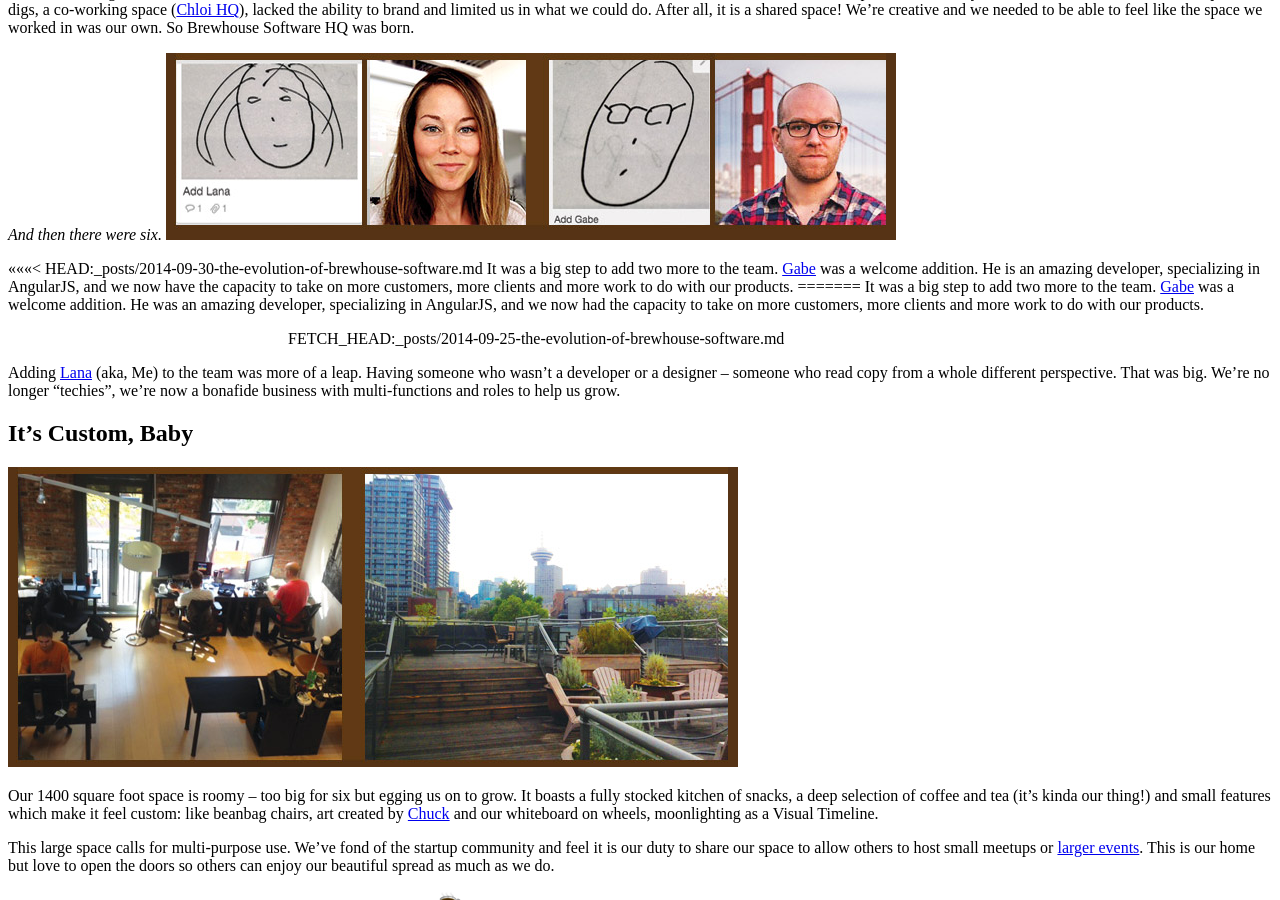
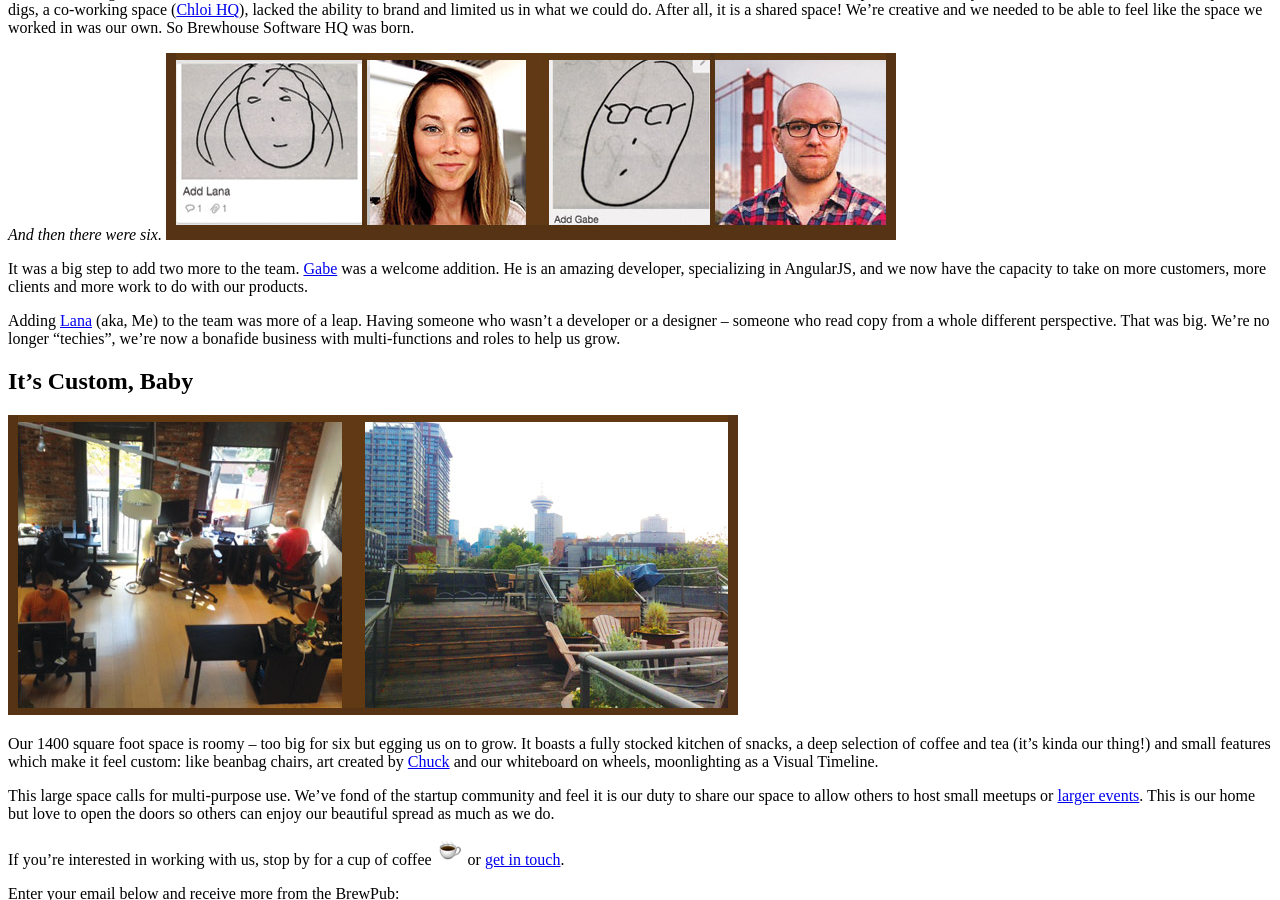
Before and after one commit to BrewhouseTeam/brewhouseteam.github.io, a Jekyll site: the page built from _posts/2014-09-30-the-evolution-of-brewhouse-software.md, in a window 1280 px wide and 900 px high, scrolled down 2338 px. Built offline with Jekyll 4.4.1, drawn with Linux system fonts in a browser that asks for light colours; comment, search, counter and statistics services are not loaded; a style sheet for code colours, icons or effects is not loaded.

Commit message:
Remove lelzy merge conflict

```diff
--- a/_posts/2014-09-30-the-evolution-of-brewhouse-software.md
+++ b/_posts/2014-09-30-the-evolution-of-brewhouse-software.md
@@ -53,11 +53,8 @@ The time was right. We added two more to the team of four and realized that it w
 *And then there were six.*
 <img class="img-responsive" alt="Gabe face and Lana face" src="/images/posts/2014/Sept/gabe-me.jpg">
 
-<<<<<<< HEAD:_posts/2014-09-30-the-evolution-of-brewhouse-software.md
+
 It was a big step to add two more to the team. [Gabe](https://twitter.com/gabescholz) was a welcome addition. He is an amazing developer, specializing in AngularJS, and we now have the capacity to take on more customers, more clients and more work to do with our products.
-=======
-It was a big step to add two more to the team. [Gabe](https://twitter.com/gabescholz) was a welcome addition. He was an amazing developer, specializing in AngularJS, and we now had the capacity to take on more customers, more clients and more work to do with our products.
->>>>>>> FETCH_HEAD:_posts/2014-09-25-the-evolution-of-brewhouse-software.md
 
 
 Adding [Lana](https://twitter.com/MsTopham) (aka, Me) to the team was more of a leap. Having someone who wasn't a developer or a designer -- someone who read copy from a whole different perspective. That was big. We're no longer "techies", we're now a bonafide business with multi-functions and roles to help us grow.
```
